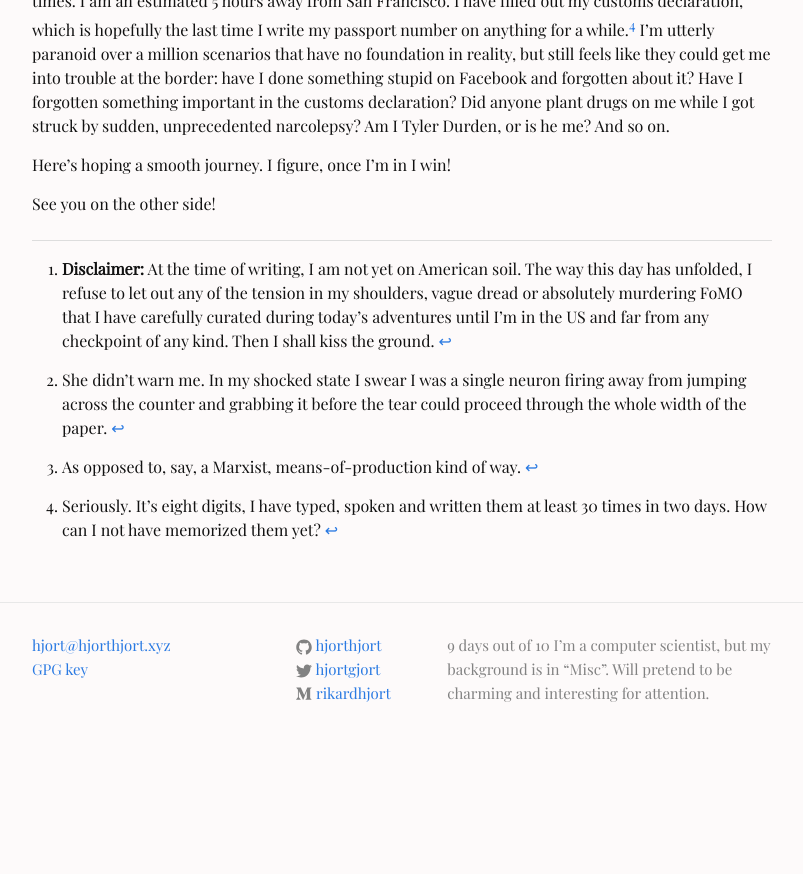
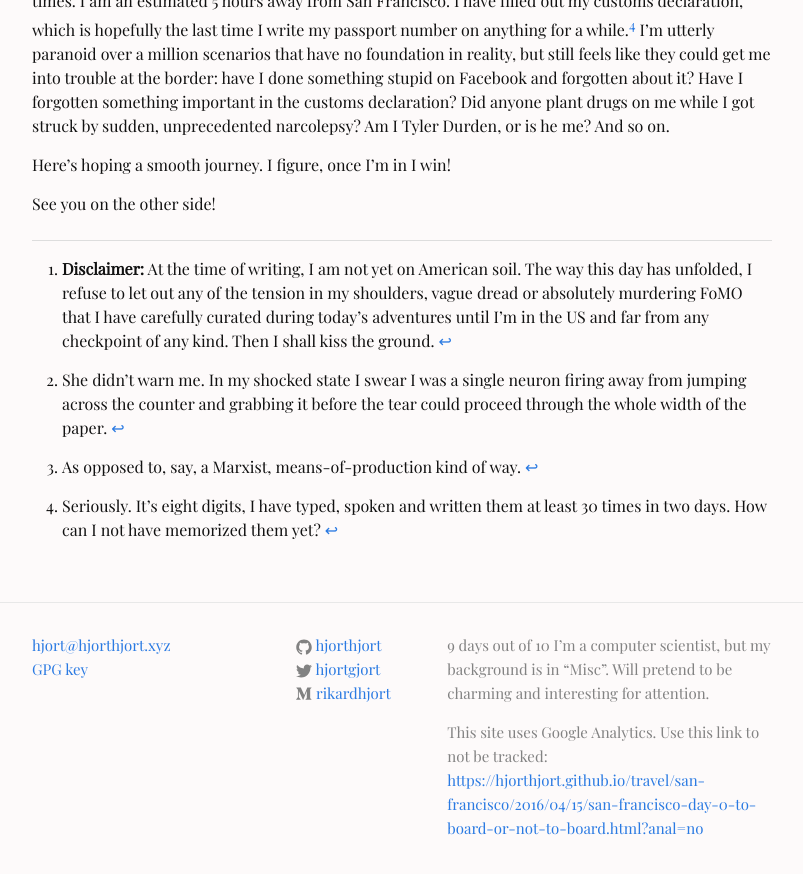
Before and after one commit to hjorthjort/hjorthjort.github.io, a Jekyll site: the page built from _posts/2016-04-15-san-francisco-day-0-to-board-or-not-to-board.markdown, in a window 1280 px wide and 900 px high, scrolled down 3131 px. Shown: the top 874 px of the window, without its empty margins (238-1041 px from the left). Built offline with Jekyll 4.4.1, drawn with Linux system fonts in a browser that asks for light colours; before the commit the page ends 3896 px from its top, so only the background shows below that; some of the changed lines change nothing that is shown.

Commit message:
Allow canceling Google Analytics

```diff
--- a/_includes/footer.html
+++ b/_includes/footer.html
@@ -34,6 +34,8 @@
 
       <div class="footer-col footer-col-3">
         <p>{{ site.description }}</p>
+
+        <p>This site uses Google Analytics. Use this link to not be tracked: <a href="{{ page.url }}?anal=no">{{site.url}}{{ page.url }}?anal=no</a></p>
       </div>
     </div>
 
--- a/_includes/head.html
+++ b/_includes/head.html
@@ -30,7 +30,29 @@
   <meta name="theme-color" content="#ffffff">
 
   <!-- Google analytics -->
+  <!-- TODO: Filter based on url, to allow non-tracking -->
   <script>
+      var getParams = () => {
+        let ret = {};
+        window.location.search // URL.
+            .substr(1) // Everything after "?".
+            .split('&')
+            .forEach((param) => {
+                let keyValue = param.split('=');
+                ret[keyValue[0]] = keyValue[1];
+            });
+        return ret;
+    }
+
+    var makeIncognito = () => {
+        if (!getParams()['anal'] === true // Undefined, null or empty string.
+            || getParams()['anal'] === 'yes' ) {
+            return false;
+        }
+        return true;
+    }
+
+    if (!makeIncognito()) {
         (function(i,s,o,g,r,a,m){i['GoogleAnalyticsObject']=r;i[r]=i[r]||function(){
             (i[r].q=i[r].q||[]).push(arguments)},i[r].l=1*new Date();a=s.createElement(o),
                 m=s.getElementsByTagName(o)[0];a.async=1;a.src=g;m.parentNode.insertBefore(a,m)
@@ -38,6 +60,7 @@
 
         ga('create', 'UA-76947845-1', 'auto');
         ga('send', 'pageview');
+    }
 
   </script>
 </head>
```
Lines whose indentation alone changed are shown as unchanged.
